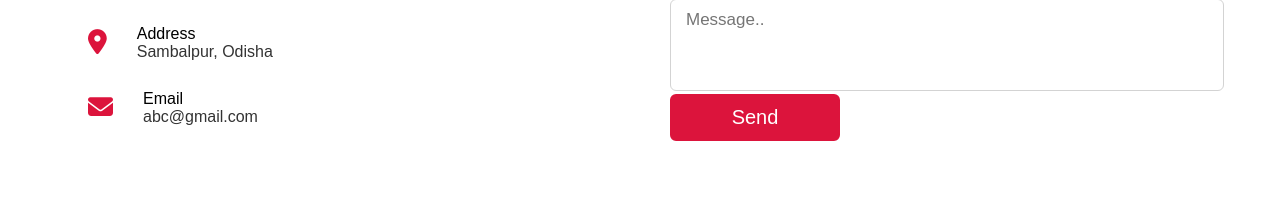
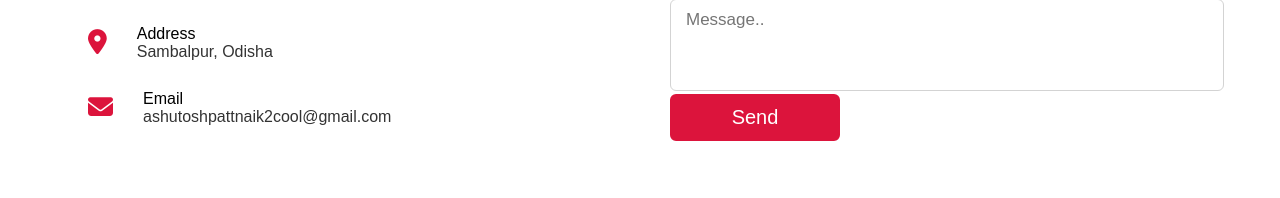
Before and after one commit to ashutosh014/ashutosh014.github.io, a plain HTML site: page index.html in a window 1280 px wide. Shown: the part 2731-2929 px from the top of the page. Drawn offline with nearby package versions, Linux system fonts and the light colour scheme.

Commit message:
Updated the Email

```diff
--- a/index.html
+++ b/index.html
@@ -155,7 +155,7 @@
                             <i class="fas fa-envelope"></i>
                             <div class="info">
                                 <div class="head">Email</div>
-                                <div class="sub-title">abc@gmail.com</div>
+                                <div class="sub-title">ashutoshpattnaik2cool@gmail.com</div>
                             </div>
                         </div>
                     </div>
```
